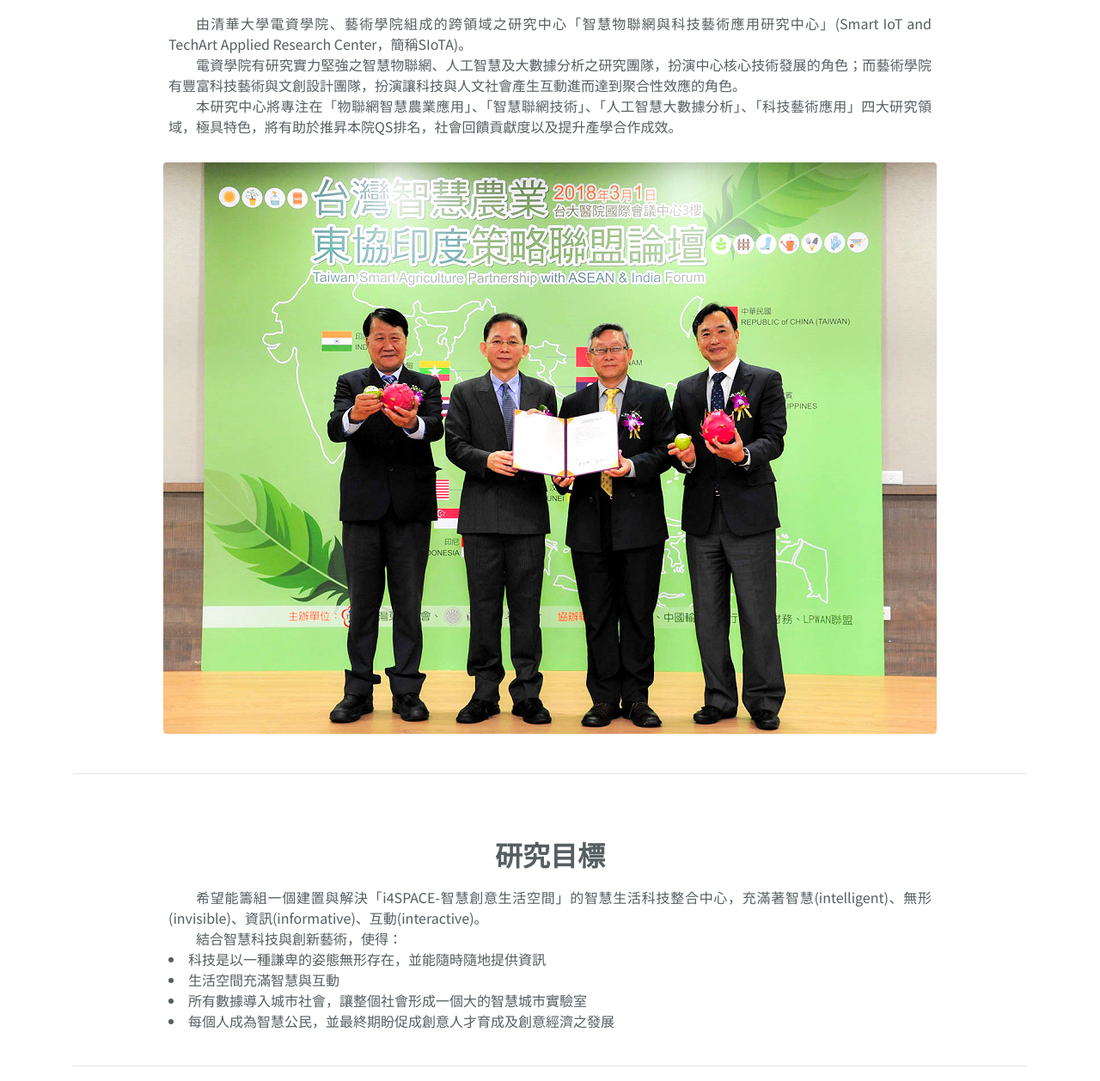
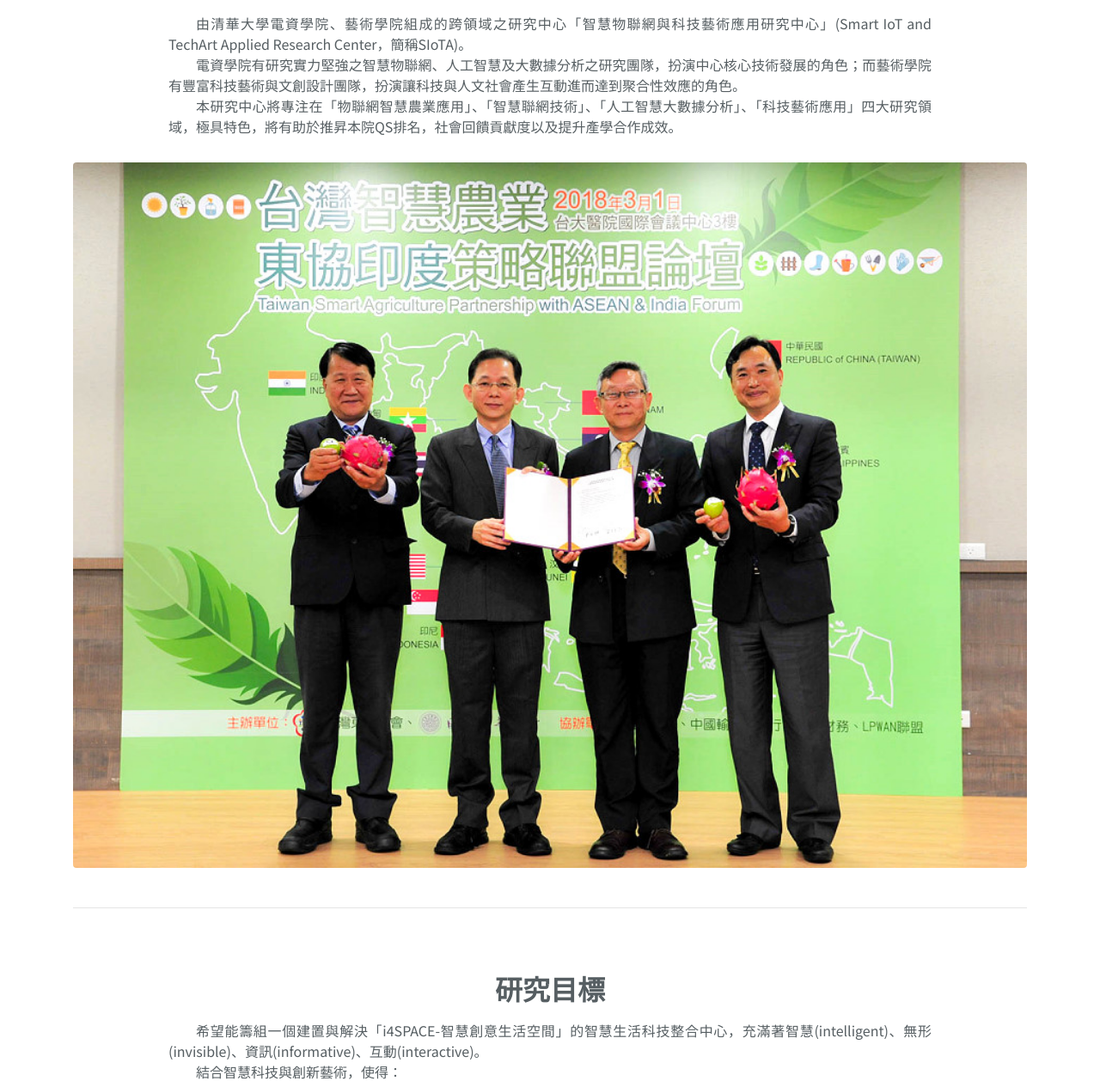
Before and after one commit to Lohsini/SIOTA, a PHP site: page /2second/about.html in a window 1280 px wide. Shown: the part 273-1531 px from the top of the page at 86% size. Run offline with PHP 8.4, Linux system fonts and the light colour scheme; some libraries are stand-ins or nearby versions.

Commit message:
little problem

```diff
--- a/2second/css/second.css
+++ b/2second/css/second.css
@@ -490,6 +490,7 @@ html, body {
 .about img {
   margin: 30px 0;
   border-radius: 4px;
+  width: 100%;
 }
 
 .nthumap iframe {
@@ -890,7 +891,8 @@ textarea {
   .top_title h2 {
     font-size: 1.1rem;
   }
-
+}
+@media screen and (max-width: 500px) {
   .member .even {
     background-color: rgba(0, 0, 0, 0.06);
     width: 100%
```
